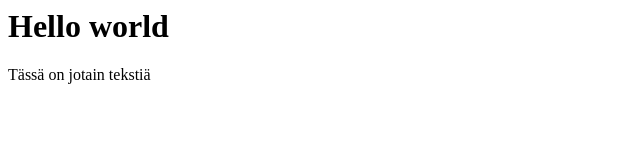
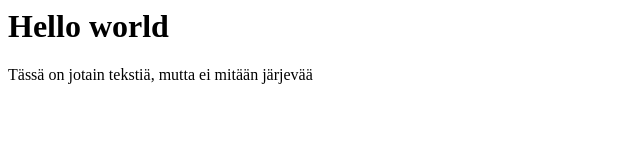
Before and after one commit to Oonuliina/demo1, a plain HTML site: page index.html in a window 1280 px wide. Shown: the whole page, without its empty margins (0-640 px from the left). Drawn offline with Linux system fonts and the light colour scheme.

Commit message:
lisättiin tekstiä

```diff
--- a/index.html
+++ b/index.html
@@ -1,2 +1,2 @@
 <H1>Hello world</H1>
-<P>Tässä on jotain tekstiä</p>
+<P>Tässä on jotain tekstiä, mutta ei mitään järjevää</p>
```
